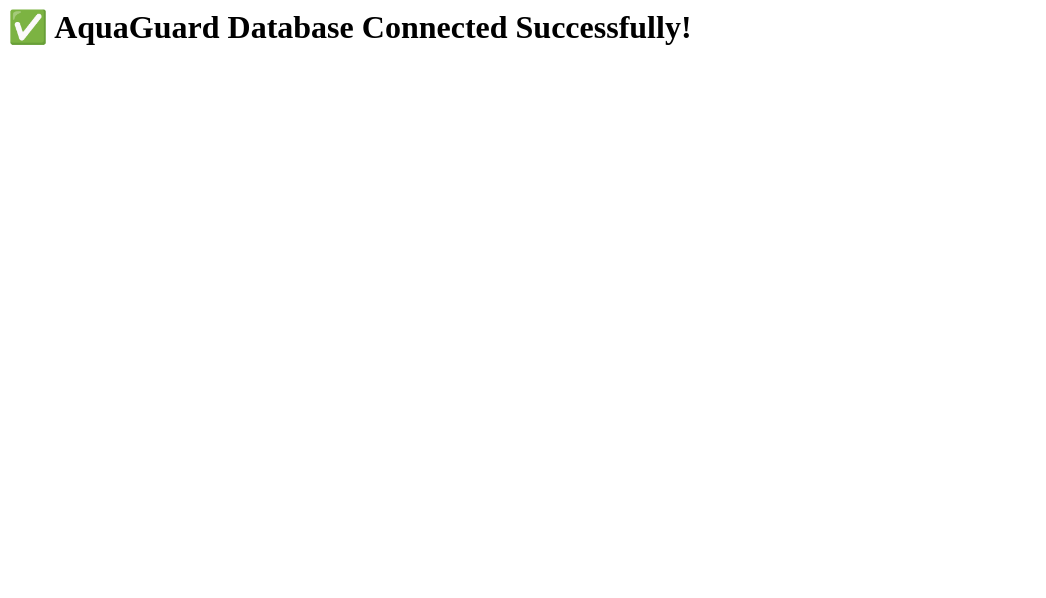
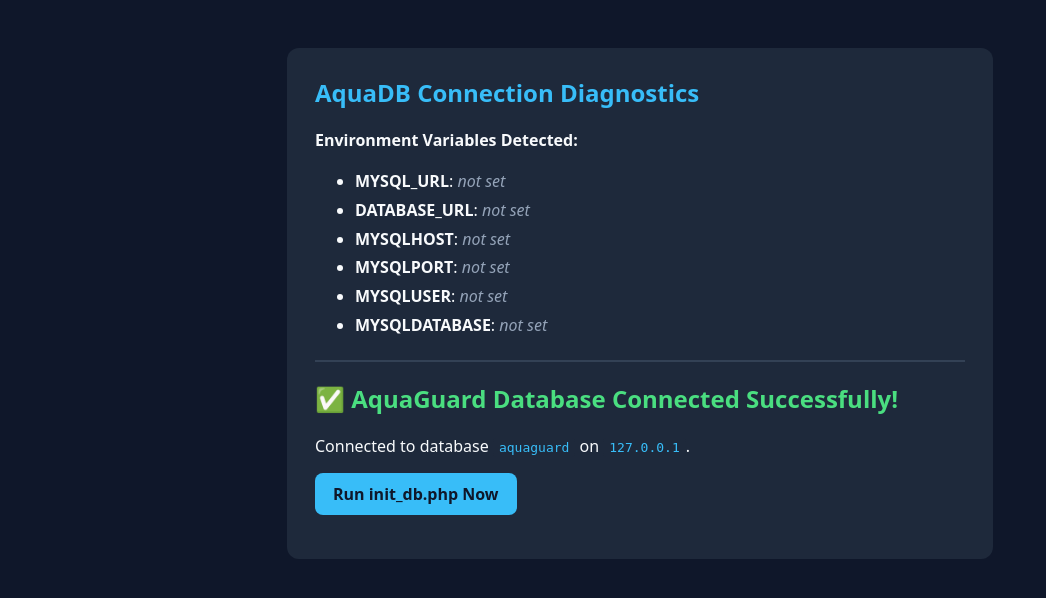
Before and after one commit to abhinandannakhatejain/AquaDB, a PHP site: page /test.php in a window 1280 px wide. Shown: the top 598 px of the page, without its empty margins (0-1046 px from the left). Run offline with PHP 8.4, Linux system fonts and the light colour scheme.

Commit message:
fix(db): trim quotes on MYSQL_URL, detect unresolved references, add diagnostics in test.php

```diff
--- a/config/database.php
+++ b/config/database.php
@@ -20,15 +20,24 @@
 }
 
 $databaseUrl = getDbEnv('MYSQL_URL', getDbEnv('DATABASE_URL'));
+$databaseUrl = trim($databaseUrl, "\"' \t\n\r\0\x0B");
 
-if ($databaseUrl && strpos($databaseUrl, 'mysql') === 0) {
+if ($databaseUrl && strpos($databaseUrl, '${{') === 0) {
+    die("Database configuration error: Railway variable reference <code>" . htmlspecialchars($databaseUrl) . "</code> was not resolved by Railway.<br><br><strong>Fix:</strong> In Railway, open your <strong>MySQL</strong> service &rarr; click <strong>Variables</strong> &rarr; copy the actual value of <strong>MYSQL_URL</strong> (starts with <code>mysql://...</code>) and paste it into your AquaDB service's <strong>MYSQL_URL</strong>.");
+}
+
+if ($databaseUrl && (strpos($databaseUrl, 'mysql') === 0 || strpos($databaseUrl, '://') !== false)) {
     $parsed = parse_url($databaseUrl);
-    $host = $parsed['host'] ?? '127.0.0.1';
-    $port = intval($parsed['port'] ?? 3306);
-    $username = $parsed['user'] ?? 'root';
-    $password = $parsed['pass'] ?? '';
-    $dbname = isset($parsed['path']) ? ltrim($parsed['path'], '/') : 'aquaguard';
-} else {
+    if (!empty($parsed['host'])) {
+        $host = $parsed['host'];
+        $port = intval($parsed['port'] ?? 3306);
+        $username = $parsed['user'] ?? 'root';
+        $password = isset($parsed['pass']) ? urldecode($parsed['pass']) : '';
+        $dbname = isset($parsed['path']) ? ltrim($parsed['path'], '/') : 'aquaguard';
+    }
+}
+
+if (!isset($host)) {
     $host = getDbEnv('MYSQLHOST', getDbEnv('DB_HOST', '127.0.0.1'));
     $port = intval(getDbEnv('MYSQLPORT', getDbEnv('DB_PORT', 3306)));
     $dbname = getDbEnv('MYSQLDATABASE', getDbEnv('DB_NAME', 'aquaguard'));
--- a/test.php
+++ b/test.php
@@ -1,7 +1,31 @@
 <?php
+error_reporting(E_ALL);
+ini_set('display_errors', 1);
 
-require_once "config/database.php";
+echo "<!DOCTYPE html><html><head><title>AquaDB Diagnostics</title>";
+echo "<style>body { font-family: system-ui, sans-serif; background: #0f172a; color: #f8fafc; padding: 40px; }";
+echo "code { background: #1e293b; padding: 2px 6px; border-radius: 4px; color: #38bdf8; } ul { line-height: 1.8; }</style></head><body>";
+echo "<div style='max-width: 650px; margin: 0 auto; background: #1e293b; padding: 28px; border-radius: 12px;'>";
+echo "<h2 style='color: #38bdf8; margin-top: 0;'>AquaDB Connection Diagnostics</h2>";
 
-echo "<h1>✅ AquaGuard Database Connected Successfully!</h1>";
+$envKeys = ['MYSQL_URL', 'DATABASE_URL', 'MYSQLHOST', 'MYSQLPORT', 'MYSQLUSER', 'MYSQLDATABASE'];
+echo "<p><strong>Environment Variables Detected:</strong></p><ul>";
+foreach ($envKeys as $key) {
+    $val = getenv($key);
+    if ($val === false || $val === '') $val = $_ENV[$key] ?? ($_SERVER[$key] ?? null);
+    if ($val !== null && $val !== '') {
+        $masked = (strlen($val) > 28) ? substr($val, 0, 14) . '...' . substr($val, -8) : $val;
+        echo "<li><strong>$key</strong>: <code>" . htmlspecialchars($masked) . "</code></li>";
+    } else {
+        echo "<li><strong>$key</strong>: <em style='color: #94a3b8;'>not set</em></li>";
+    }
+}
+echo "</ul><hr style='border: 1px solid #334155; margin: 20px 0;'>";
 
+require_once __DIR__ . "/config/database.php";
+
+echo "<h2 style='color: #4ade80;'>✅ AquaGuard Database Connected Successfully!</h2>";
+echo "<p>Connected to database <code>" . htmlspecialchars($dbname) . "</code> on <code>" . htmlspecialchars($host) . "</code>.</p>";
+echo "<p><a href='init_db.php' style='display: inline-block; background: #38bdf8; color: #0f172a; padding: 10px 18px; border-radius: 8px; text-decoration: none; font-weight: bold;'>Run init_db.php Now</a></p>";
+echo "</div></body></html>";
 ?>
```
